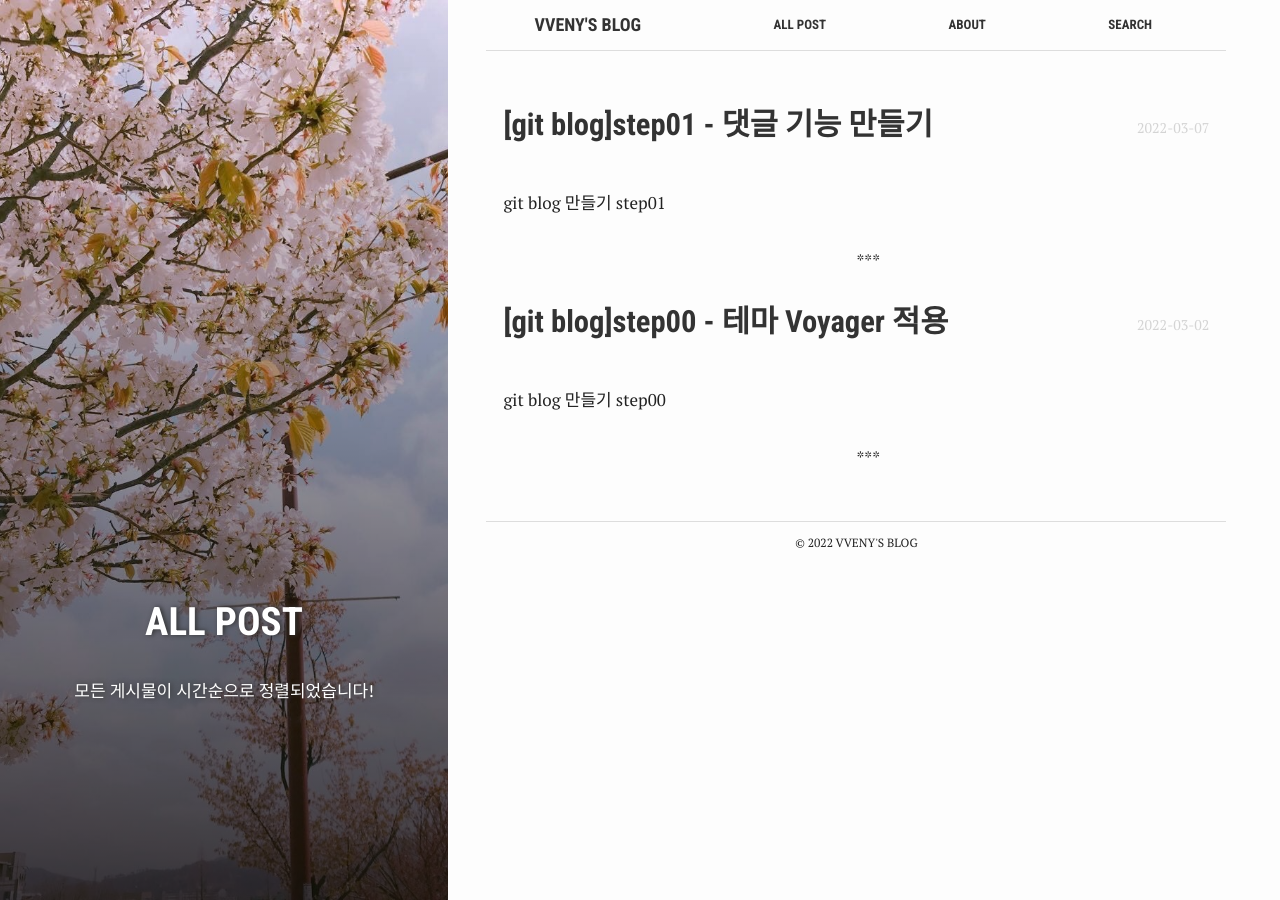
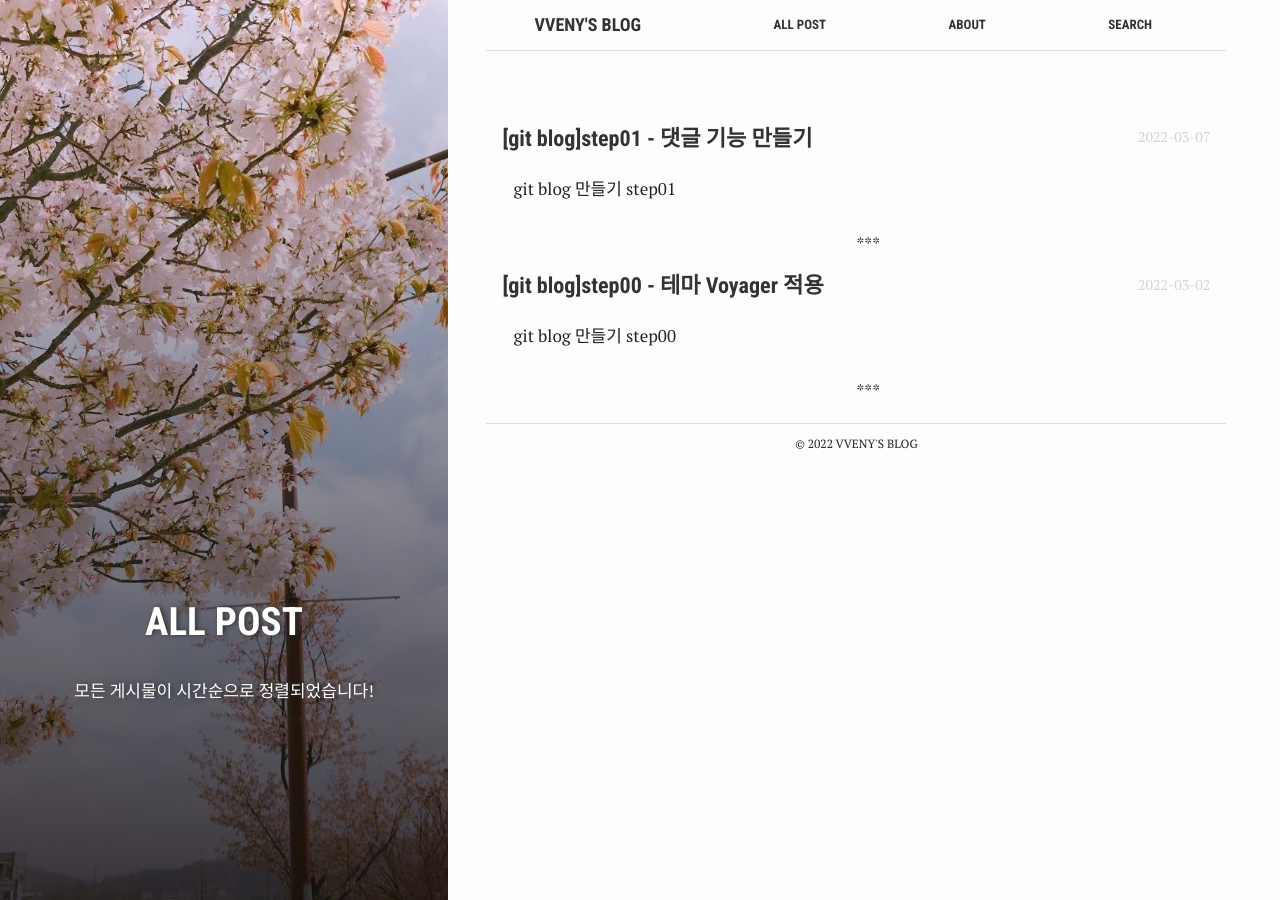
Before and after one commit to hyevin-Kim/hyevin-Kim.github.io, a Jekyll site: the page built from a-allpost.md, in a window 1280 px wide. Built offline with Jekyll 4.4.1, drawn with Linux system fonts in a browser that asks for light colours.

```diff
--- a/_layouts/category.html
+++ b/_layouts/category.html
@@ -7,7 +7,9 @@ layout: default
     <article class="index-page">
         <div class = "all-box">
             <h4><a href="{{ post.url | relative_url }}">{{ post.title }}</a></h4>
-            <p class="ca-all-box_date">{{ post.date | date: "%Y-%m-%d" }}</p>
+            <div class ="all-box_datebox">
+                <span class="all-box_date">{{ post.date | date: "%Y-%m-%d" }}</span>
+            </div>
         </div>
         {{ post.excerpt }}
     </article>
--- a/_sass/_base.scss
+++ b/_sass/_base.scss
@@ -58,6 +58,7 @@ h1 {
 }
 h2 {
 	font-size: 1.4em;
+
 }
 h3 {
 	font-size: 1.2em;
--- a/_sass/_layout.scss
+++ b/_sass/_layout.scss
@@ -214,7 +214,7 @@ main {
 }
 
 article {
-  padding: 2em 1em;
+  padding: 2.5em 1rem 0.1rem 1rem;
   img,
   embed,
   object,
@@ -354,15 +354,19 @@ article {
   display: flex;
   justify-content: space-between;
 }
-
+.all-box_datebox{
+  display: flex;
+  flex-direction: column;
+  justify-content: center;
+  align-items: center;
+}
 .all-box_date {
   font-size: smaller;
   color: #d4d4d4;
-  margin-top: 15px;
 }
 
-.ca-all-box_date {
-  font-size: smaller;
-  color: #d4d4d4;
-  margin-top: 35px;
+.index-page_p{
+  margin-left: 0.7rem;
+  margin-block-start: 0.8rem;
+  margin-block-end: 0.8rem;;
 }
--- a/_sass/_media-queries.scss
+++ b/_sass/_media-queries.scss
@@ -150,8 +150,9 @@
   }
 
   article {
-    h2:first-of-type {
-      margin-top: 0;
+    h4:first-of-type {
+      margin-block-start: 0.7rem;
+      margin-block-end: 0.5rem;
     }
   }
 
--- a/a-allpost.md
+++ b/a-allpost.md
@@ -10,10 +10,12 @@ active: all
 
 {% for post in site.posts limit: 20 %}
   <article class="index-page">
-  <div class = "all-box">
-    <h2><a href="{{ post.url | relative_url }}">{{ post.title }}</a></h2>
-    <span class="all-box_date">{{ post.date | date: "%Y-%m-%d" }}</span>
+  <div class ="all-box">
+    <h4><a href="{{ post.url | relative_url }}">{{ post.title }}</a></h4>
+    <div class ="all-box_datebox">
+      <span class="all-box_date">{{ post.date | date: "%Y-%m-%d" }}</span>
+    </div>
   </div>
-	<p>{{ post.summary }}</p>
+	<p class ="index-page_p">{{ post.summary }}</p>
   </article>
 {% endfor %}
--- a/robots.txt
+++ b/robots.txt
@@ -1,4 +1,5 @@
 User-agent: *
-Allow: /
+Disallow: /
+Allow: /$
 
 Sitemap: https://vveny.github.io/sitemap.xml
```
Also changed, not shown: 5 other files.
